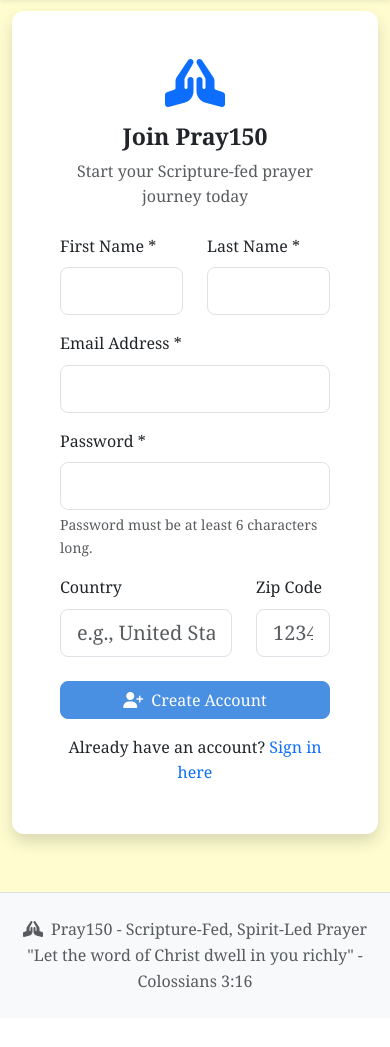
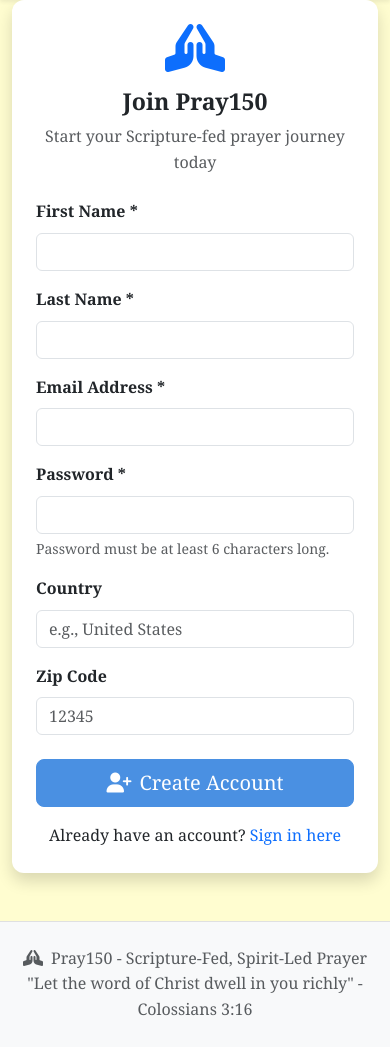
Before and after one commit to scottvanderploeg/pray150-app, a Flask app: page /register in a window 390 px wide. Shown: the part 64-1111 px from the top of the page. Before the commit the page ends 1052 px from the top, so only its background shows below. Run offline with Flask 3, Linux system fonts and the light colour scheme; some web fonts are replaced.

Commit message:
Improve appearance of the registration page with better alignment and sizing
Refactor register.html to enhance layout and responsiveness using Tailwind CSS grid.

Replit-Commit-Author: Agent
Replit-Commit-Session-Id: ad28607e-869c-45db-a39f-bf70919403ed
Replit-Commit-Checkpoint-Type: full_checkpoint
Replit-Commit-Screenshot-Url: https://storage.googleapis.com/screenshot-production-us-central1/abdaef79-dbec-4627-a23e-ed122cd1ec6d/ad28607e-869c-45db-a39f-bf70919403ed/7ND4CWE

```diff
--- a/templates/register.html
+++ b/templates/register.html
@@ -5,9 +5,9 @@
 {% block content %}
 <div class="container">
     <div class="row justify-content-center min-vh-100 align-items-center">
-        <div class="col-md-6 col-lg-4">
+        <div class="col-md-8 col-lg-6 col-xl-5">
             <div class="card shadow border-0">
-                <div class="card-body p-5">
+                <div class="card-body p-4">
                     <div class="text-center mb-4">
                         <i class="fas fa-praying-hands fa-3x text-primary mb-3"></i>
                         <h2 class="h3 fw-bold">Join Pray150</h2>
@@ -15,40 +15,44 @@
                     </div>
 
                     <form method="POST">
-                        <div class="row mb-3">
-                            <div class="col-6">
-                                <label for="first_name" class="form-label">First Name *</label>
-                                <input type="text" class="form-control form-control-lg" id="first_name" name="first_name" required>
+                        <!-- Name Fields -->
+                        <div class="row g-3 mb-3">
+                            <div class="col-sm-6">
+                                <label for="first_name" class="form-label fw-semibold">First Name *</label>
+                                <input type="text" class="form-control" id="first_name" name="first_name" required>
                             </div>
-                            <div class="col-6">
-                                <label for="last_name" class="form-label">Last Name *</label>
-                                <input type="text" class="form-control form-control-lg" id="last_name" name="last_name" required>
+                            <div class="col-sm-6">
+                                <label for="last_name" class="form-label fw-semibold">Last Name *</label>
+                                <input type="text" class="form-control" id="last_name" name="last_name" required>
                             </div>
                         </div>
 
+                        <!-- Email -->
                         <div class="mb-3">
-                            <label for="email" class="form-label">Email Address *</label>
-                            <input type="email" class="form-control form-control-lg" id="email" name="email" required>
+                            <label for="email" class="form-label fw-semibold">Email Address *</label>
+                            <input type="email" class="form-control" id="email" name="email" required>
                         </div>
 
+                        <!-- Password -->
                         <div class="mb-3">
-                            <label for="password" class="form-label">Password *</label>
-                            <input type="password" class="form-control form-control-lg" id="password" name="password" required minlength="6">
+                            <label for="password" class="form-label fw-semibold">Password *</label>
+                            <input type="password" class="form-control" id="password" name="password" required minlength="6">
                             <div class="form-text">Password must be at least 6 characters long.</div>
                         </div>
 
-                        <div class="row mb-4">
-                            <div class="col-8">
-                                <label for="country" class="form-label">Country</label>
-                                <input type="text" class="form-control form-control-lg" id="country" name="country" placeholder="e.g., United States">
+                        <!-- Location Fields -->
+                        <div class="row g-3 mb-4">
+                            <div class="col-sm-8">
+                                <label for="country" class="form-label fw-semibold">Country</label>
+                                <input type="text" class="form-control" id="country" name="country" placeholder="e.g., United States">
                             </div>
-                            <div class="col-4">
-                                <label for="zip_code" class="form-label">Zip Code</label>
-                                <input type="text" class="form-control form-control-lg" id="zip_code" name="zip_code" placeholder="12345">
+                            <div class="col-sm-4">
+                                <label for="zip_code" class="form-label fw-semibold">Zip Code</label>
+                                <input type="text" class="form-control" id="zip_code" name="zip_code" placeholder="12345">
                             </div>
                         </div>
 
-                        <button type="submit" class="btn btn-primary w-100 mb-3">
+                        <button type="submit" class="btn btn-primary btn-lg w-100 mb-3">
                             <i class="fas fa-user-plus me-2"></i>Create Account
                         </button>
                     </form>
```
